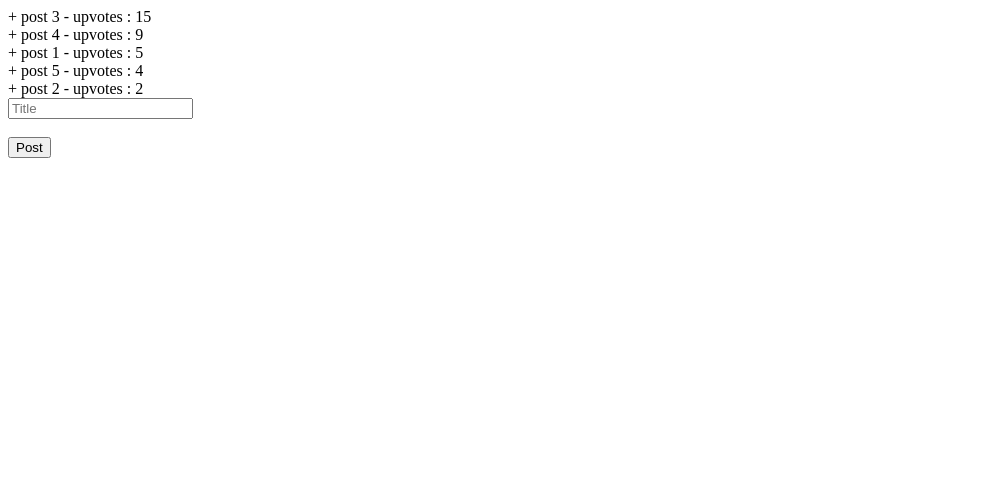
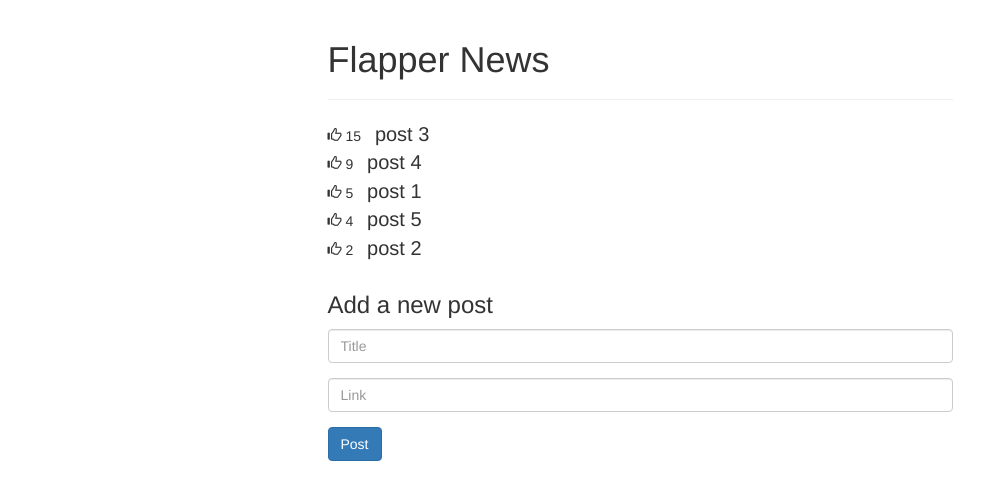
Before and after one commit to virtualmason/FullstackMEANCommentApp, a plain HTML site: page index.html in a window 1280 px wide. Shown: the whole page, without its empty margins (0-1008 px from the left). Drawn offline with nearby package versions, Linux system fonts and the light colour scheme.

Commit message:
added bootstrap

```diff
--- a/index.html
+++ b/index.html
@@ -1,28 +1,55 @@
 
    <html>
 <head>
-    <title>My Angular App!</title>
-    <script src="https://ajax.googleapis.com/ajax/libs/angularjs/1.5.5/angular.min.js"></script>
-    <scipt src="https://ajax.googleapis.com/ajax/libs/angularjs/1.5.5/angular.min.js"></script>
+  <title>Flapper News</title>
+  <link href="http://maxcdn.bootstrapcdn.com/bootstrap/3.2.0/css/bootstrap.min.css" rel="stylesheet">
+
+  <script src="http://ajax.googleapis.com/ajax/libs/angularjs/1.3.10/angular.min.js"></script>
   <script src="app.js"></script>
+  <style> .glyphicon-thumbs-up { cursor:pointer } </style>
 </head>
 <body ng-app="floydNews" ng-controller="MainCtrl">
-    <div ng-repeat ="post in posts | orderBy: '-upvotes'">
-    <span ng-click ="incrementUpvotes(post)">+</span>
-    <a ng-show="post.link" href ="{{post.link}} ">
+  <div class="row">
+    <div class="col-md-6 col-md-offset-3">
+
+      <div class="page-header">
+        <h1>Flapper News</h1>
+      </div>
+
+      <div ng-repeat="post in posts | orderBy:'-upvotes'">
+        <span class="glyphicon glyphicon-thumbs-up"
+          ng-click="incrementUpvotes(post)"></span>
+        {{post.upvotes}}
+        <span style="font-size:20px; margin-left:10px;">
+          <a ng-show="post.link" href="{{post.link}}">
             {{post.title}}
           </a>
           <span ng-hide="post.link">
             {{post.title}}
           </span>
-        - upvotes : {{post.upvotes}}
+        </span>
       </div>
-      <form ng-submit="addPost()"><!--3-->
-          <input type ="text" placeholder ="Title" ng-model ="title"><!--will it work with out closing?-->
-          </br>
-          <input type ="text" placeholder="link" ng-model ="link" ng-hide ="!title"><!--5-->
-        <br>
-      <button type="submit">Post</button>
+
+      <form ng-submit="addPost()"
+        style="margin-top:30px;">
+        <h3>Add a new post</h3>
+
+        <div class="form-group">
+          <input type="text"
+            class="form-control"
+            placeholder="Title"
+            ng-model="title"></input>
+        </div>
+        <div class="form-group">
+          <input type="text"
+          class="form-control"
+          placeholder="Link"
+          ng-model="link"></input>
+        </div>
+        <button type="submit" class="btn btn-primary">Post</button>
       </form>
+
+    </div>
+  </div>
 </body>
 </html>
```
Lines whose indentation alone changed are shown as unchanged.
